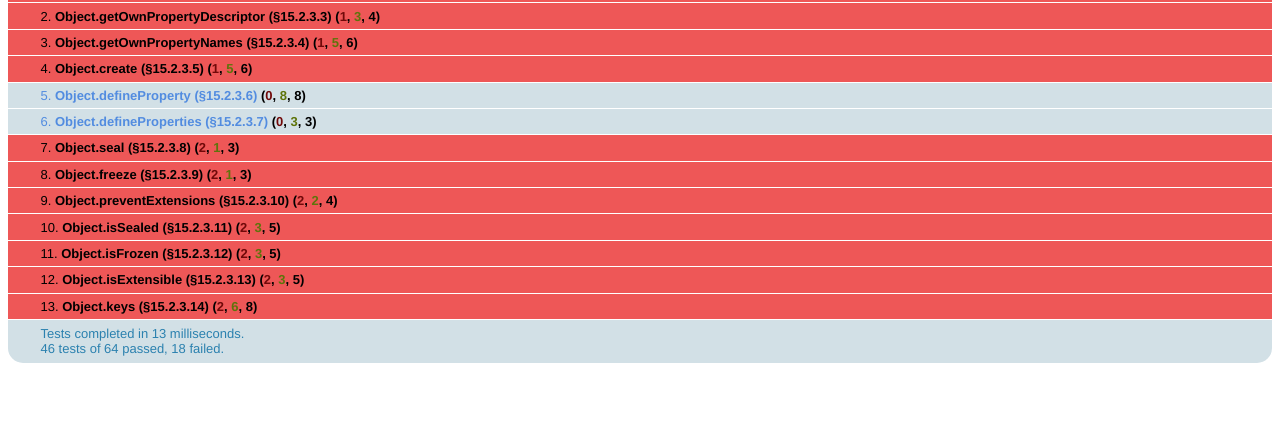
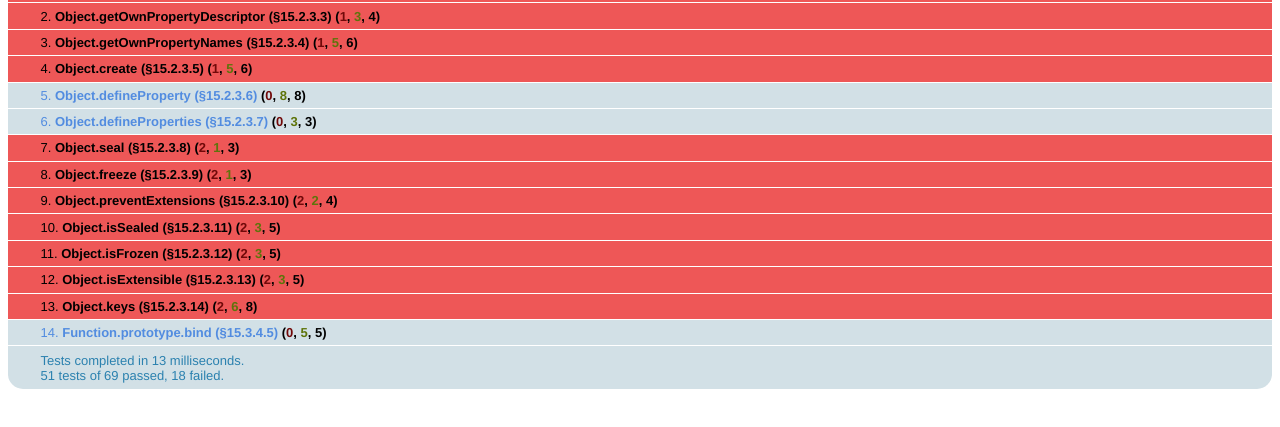
Before and after one commit to cms/es5tests, a plain HTML site: page index.html in a window 1280 px wide. Shown: the part 133-560 px from the top of the page. Drawn offline with Linux system fonts and the light colour scheme.

Commit message:
Added first Function.prototype.bind tests

```diff
--- a/index.html
+++ b/index.html
@@ -381,6 +381,26 @@
       equals( Object.keys([]).length, 0, "Gets only enumerable property names");
     });
 
+    test("Function.prototype.bind  (&sect;15.3.4.5)", function () {
+      if (!Function.prototype.hasOwnProperty("bind"))
+      throw new Error("Function.prototype.bind doesn't exist");
+
+      function dummy() {}
+      var bound = dummy.bind({});
+
+      ok( typeof Function.prototype.bind == "function", "Is a function");
+      equals( Function.prototype.bind.length, 1, "Function length speficied to one");
+      ok( function () {
+        try {
+        Function.prototype.bind.call({});
+        } catch (e) {
+          return e instanceof TypeError;
+        }
+      }(), "Throws TypeError when target is not callable");
+      equals( typeof bound, "function", "Returns a function object");
+      equals( bound.hasOwnProperty("prototype"), false, "Resulting function doesn't have a prototype property");
+    });
+
   </script>
 </body>
 </html>
```
